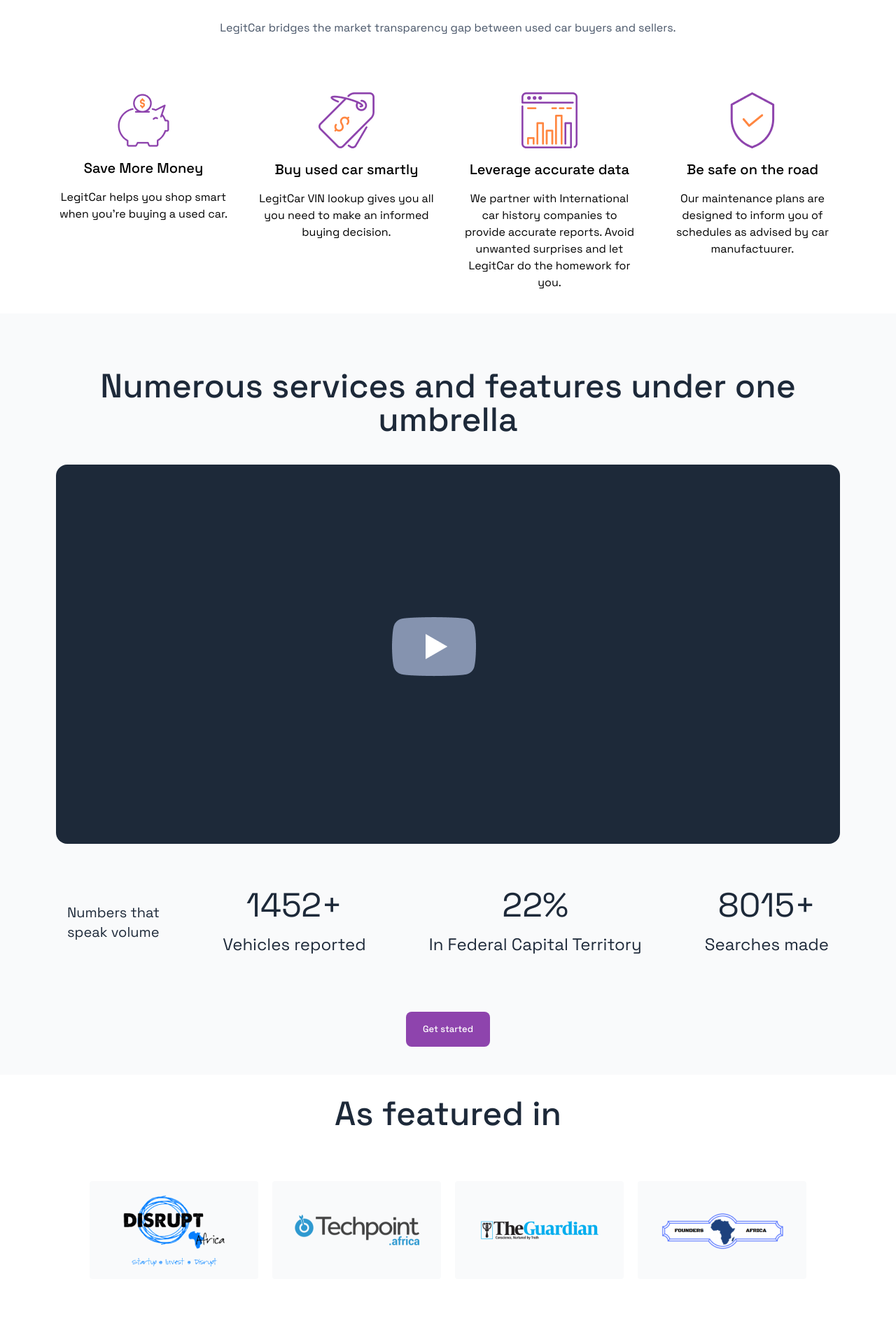
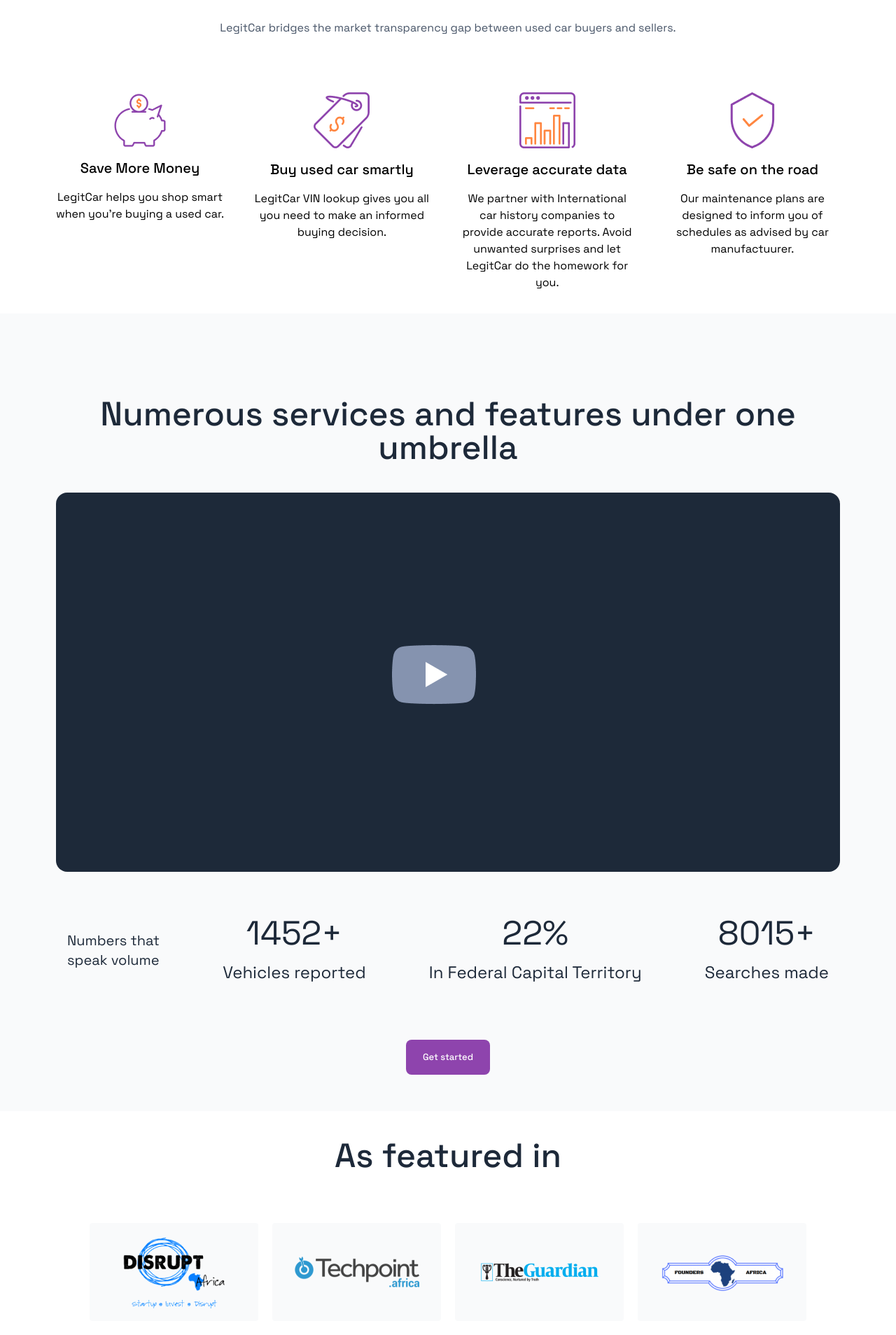
Before and after one commit to ntamiegbe/legit-car, a React (Create React App) app: page / in a window 1280 px wide. Shown: the part 812-2720 px from the top of the page at 70% size. Built offline with nearby package versions, Linux system fonts and the light colour scheme.

Commit message:
Commit: Changes

```diff
--- a/src/Sections/Advantages.jsx
+++ b/src/Sections/Advantages.jsx
@@ -16,22 +16,22 @@ const Advantages = () => {
                 <div className="flex flex-col items-center justify-center space-y-4">
                     <img src={Icon1} alt="Icon" />
                     <h3 className='font-medium text-center text-xl'>Save More Money</h3>
-                    <p className='w-[250px] h-[48px] text-center'>LegitCar helps you shop smart <br /> when you’re buying a used car. </p>
+                    <p className='max-w-[250px] h-[48px] text-center'>LegitCar helps you shop smart <br /> when you’re buying a used car. </p>
                 </div>
                 <div className="flex flex-col items-center justify-center space-y-4">
                     <img src={Icon2} alt="Icon" />
                     <h3 className='font-medium text-center text-xl'>Buy used car smartly</h3>
-                    <p className='w-[250px] h-[48px] text-center'>LegitCar VIN lookup gives you all you need to make an informed buying decision.</p>
+                    <p className='max-w-[250px] h-[48px] text-center'>LegitCar VIN lookup gives you all you need to make an informed buying decision.</p>
                 </div>
                 <div className="flex flex-col items-center justify-center space-y-4">
                     <img src={Icon3} alt="Icon" />
                     <h3 className='font-medium text-center text-xl'>Leverage accurate data</h3>
-                    <p className='w-[250px] h-[48px] text-center'>We partner with International car history companies to provide accurate reports. Avoid unwanted surprises and let LegitCar do the homework for you.</p>
+                    <p className='max-w-[250px] h-[48px] text-center'>We partner with International car history companies to provide accurate reports. Avoid unwanted surprises and let LegitCar do the homework for you.</p>
                 </div>
                 <div className="flex flex-col items-center justify-center space-y-4">
                     <img src={Icon4} alt="Icon" />
                     <h3 className='font-medium text-center text-xl'>Be safe on the road</h3>
-                    <p className='w-[250px] h-[48px] text-center'>Our maintenance plans are designed to inform you of schedules as advised by car manufactuurer.</p>
+                    <p className='max-w-[250px] h-[48px] text-center'>Our maintenance plans are designed to inform you of schedules as advised by car manufactuurer.</p>
                 </div>
             </div>
         </div>
--- a/src/Sections/CTA.jsx
+++ b/src/Sections/CTA.jsx
@@ -2,7 +2,7 @@ import { AiOutlineQuestionCircle } from 'react-icons/ai'
 
 const CTA = () => {
     return (
-        <div className='absolute top-[2730px] px-20 w-full'>
+        <div className='absolute top-[2830px] px-20 w-full'>
             <div className="bg-[#FCF4FF] h-[470px] rounded-[16px] flex items-center justify-center">
                 <div className="flex flex-col items-center justify-center">
                     <div className="text-center w-[608px]">
--- a/src/Sections/Featured.jsx
+++ b/src/Sections/Featured.jsx
@@ -5,8 +5,9 @@ import Icon4 from '../Assets/Founders Africa.png'
 
 const Featured = () => {
     return (
-        <div className='px-32 absolute top-[2380px] bg-white h-[352px] w-full'>
-            <div className="text-center flex items-center justify-center mb-10">
+        <div className="py-20">
+            <div className='px-32 absolute top-[2400px] bg-white h-[352px] w-full'>
+                <div className="text-center flex items-center justify-center my-10">
                     <h1 className="text-5xl text-[#1D2939] text-center font-medium mb-8">As featured in</h1>
                 </div>
                 <div className="flex items-center justify-between space-x-5">
@@ -24,6 +25,7 @@ const Featured = () => {
                     </div>
                 </div>
             </div>
+        </div>
     )
 }
 
--- a/src/Sections/Footer.jsx
+++ b/src/Sections/Footer.jsx
@@ -5,7 +5,7 @@ import { BiCopyright } from 'react-icons/bi'
 
 const Footer = () => {
   return (
-    <div className='absolute top-[3280px] py-16 px-28 w-full'>
+    <div className='absolute top-[3350px] py-16 px-28 w-full'>
       <div className="flex justify-between items-center">
         <div className="flex flex-col items-start">
           <div className="flex items-center justify-start flex-row my-5">
@@ -41,30 +41,30 @@ const Footer = () => {
         <div className="flex items-start justify-center flex-col space-y-5">
           <h1 className='text-[#1D2939] font-medium text-base mb-3'>Connect</h1>
           <div className="flex items-center space-x-2 text-[#475467] font-normal text-sm mt-20">
-            <BsFacebook className='w-[17px] h-[17px]'/>
+            <BsFacebook className='w-[17px] h-[17px]' />
             <h1>legitcar</h1>
           </div>
           <div className="flex items-center space-x-2 text-[#475467] font-normal text-sm">
-            <BsTwitter className='w-[17px] h-[17px]'/>
+            <BsTwitter className='w-[17px] h-[17px]' />
             <h1>@legit_car</h1>
           </div>
           <div className="flex items-center space-x-2 text-[#475467] font-normal text-sm">
-            <AiOutlineInstagram className='w-[17px] h-[17px]'/>
+            <AiOutlineInstagram className='w-[17px] h-[17px]' />
             <h1>@legit_carofficial</h1>
           </div>
           <div className="flex items-center space-x-2 text-[#475467] font-normal text-sm">
-            <BsTelephone className='w-[17px] h-[17px]'/>
+            <BsTelephone className='w-[17px] h-[17px]' />
             <h1>07040489327</h1>
           </div>
           <div className="flex items-center space-x-2 text-[#475467] font-normal text-sm">
-            <BsEnvelope className='w-[17px] h-[17px]'/>
+            <BsEnvelope className='w-[17px] h-[17px]' />
             <h1>info@legitcar.com</h1>
           </div>
         </div>
       </div>
-      <div className="mt-24 flex items-center space-x-2 text-[#475467]">
+      <div className="mt-24 flex items-center space-x-2 text-[#475467] justify-start">
         <BiCopyright />
-        <p className='font-medium'>2016 - 2022   LegitCar</p>
+        <p className='font-medium'><span className='mr-2'> 2016 - 2023</span> LegitCar</p>
       </div>
     </div>
   )
--- a/src/Sections/Hero.jsx
+++ b/src/Sections/Hero.jsx
@@ -39,7 +39,7 @@ const Hero = () => {
                 </div> */}
                 <div className="relative">
                     <div className="bg-[#F2F4F7] w-[40px] h-[40px] rounded-[8px]" />
-                    <div className="absolute bottom-[13px] left-9 flex z-20 items-center justify-center space-x-1">
+                    <div className="absolute bottom-[13px] left-[23px] flex z-20 items-center justify-center space-x-1">
                         <p className='text-sm font-medium w-full'>Report missing vehicle</p>
                         <BiChevronRight className='text-[#8E44AD]' />
                     </div>
--- a/src/Sections/Services.jsx
+++ b/src/Sections/Services.jsx
@@ -2,7 +2,7 @@ import YoutubeIcon from '../Assets/Youtube.png'
 
 const Services = () => {
     return (
-        <div className='absolute px-20 w-full bg-[#F9FAFB] top-[1260px] p9-32'>
+        <div className='absolute px-20 w-full bg-[#F9FAFB] top-[1260px] py-10'>
             <div className="flex items-center justify-center mb-10 mt-20">
                 <h1 className="text-5xl text-[#1D2939] text-center font-medium">Numerous services and features under one umbrella</h1>
             </div>
```
Lines whose indentation alone changed are shown as unchanged.
